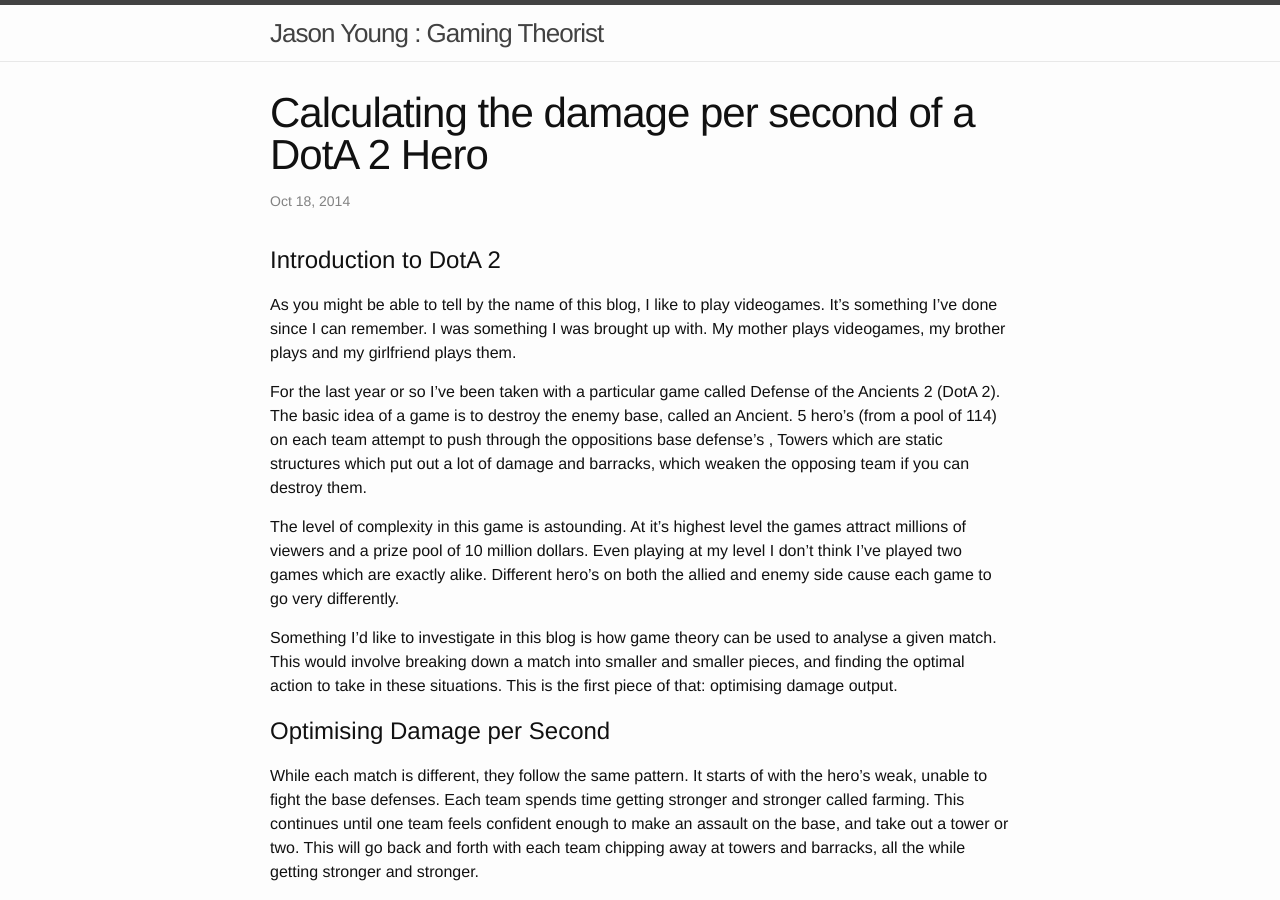
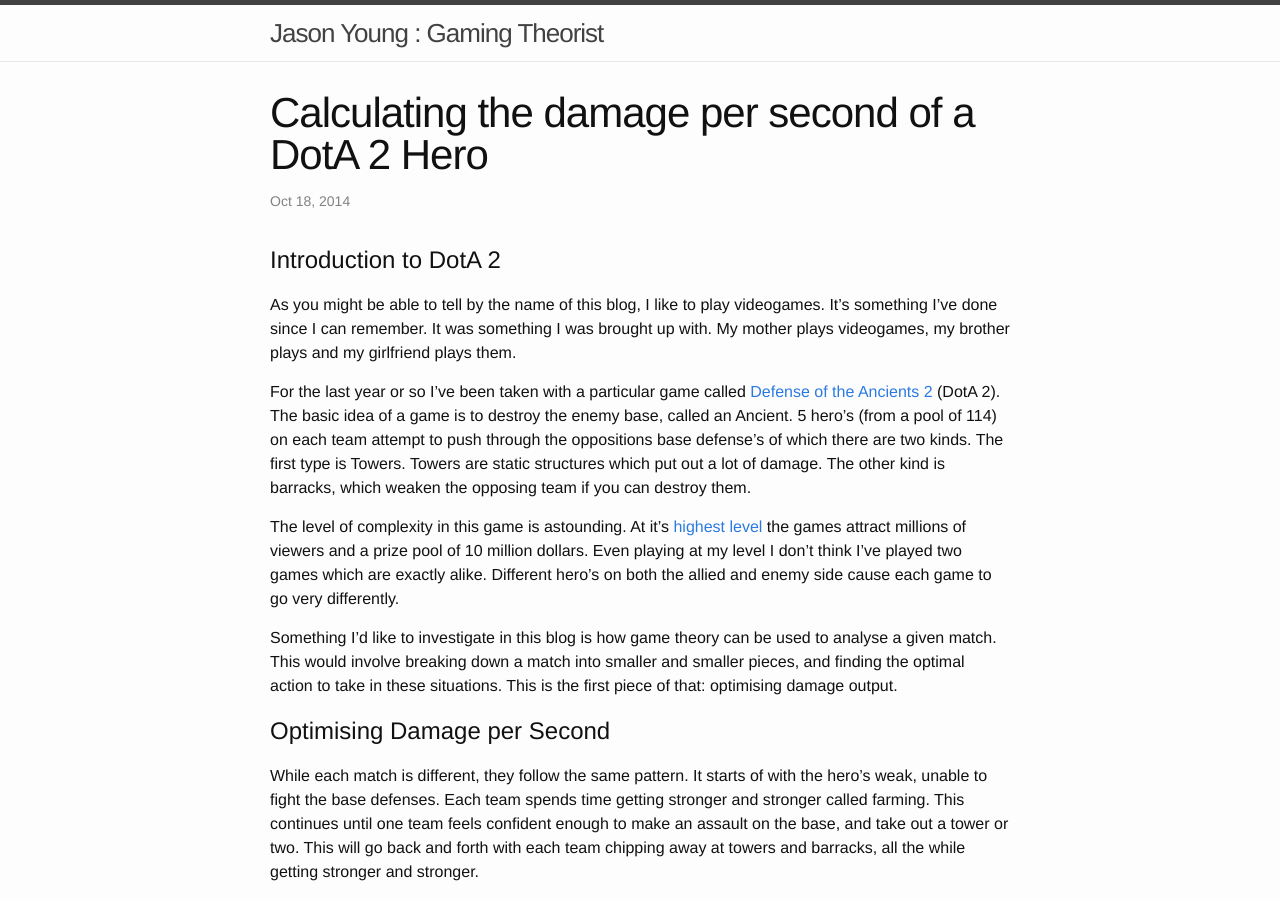
Before and after one commit to JasYoung314/gamingtheorist, a Jekyll site: the page built from _posts/2014-10-18-Calculating-damage-per-second.md, in a window 1280 px wide and 900 px high. Built offline with Jekyll 4.4.1, drawn with Linux system fonts in a browser that asks for light colours; formulas are drawn with MathJax 3; comment, search, counter and statistics services are not loaded.

Commit message:
fixing and tidying up

```diff
--- a/_posts/2014-10-18-Calculating-damage-per-second.md
+++ b/_posts/2014-10-18-Calculating-damage-per-second.md
@@ -10,15 +10,18 @@
 #Introduction to DotA 2
 
 As you might be able to tell by the name of this blog, I like to play videogames.
-It's something I've done since I can remember. I was something I was brought up with.
+It's something I've done since I can remember. It was something I was brought up with.
 My mother plays videogames, my brother plays and my girlfriend plays them.
 
-For the last year or so I've been taken with a particular game called Defense of the Ancients 2 (DotA 2).
+For the last year or so I've been taken with a particular game called [Defense of the Ancients 2](http://blog.dota2.com/?l=english) (DotA 2).
 The basic idea of a game is to destroy the enemy base, called an Ancient.
-5 hero's (from a pool of 114) on each team attempt to push through the oppositions base defense's , Towers which are static structures which put out a lot of damage  and barracks, which weaken the opposing team if you can destroy them.
+5 hero's (from a pool of 114) on each team attempt to push through the oppositions base defense's of which there are two kinds.
+The first type is Towers.
+Towers are static structures which put out a lot of damage.
+The other kind is barracks, which weaken the opposing team if you can destroy them.
 
 The level of complexity in this game is astounding.
-At it's highest level the games attract millions of viewers and a prize pool of 10 million dollars.
+At it's [highest level](http://wiki.teamliquid.net/dota2/The_International/2014) the games attract millions of viewers and a prize pool of 10 million dollars.
 Even playing at my level I don't think I've played two games which are exactly alike.
 Different hero's on both the allied and enemy side cause each game to go very differently.
 
```
